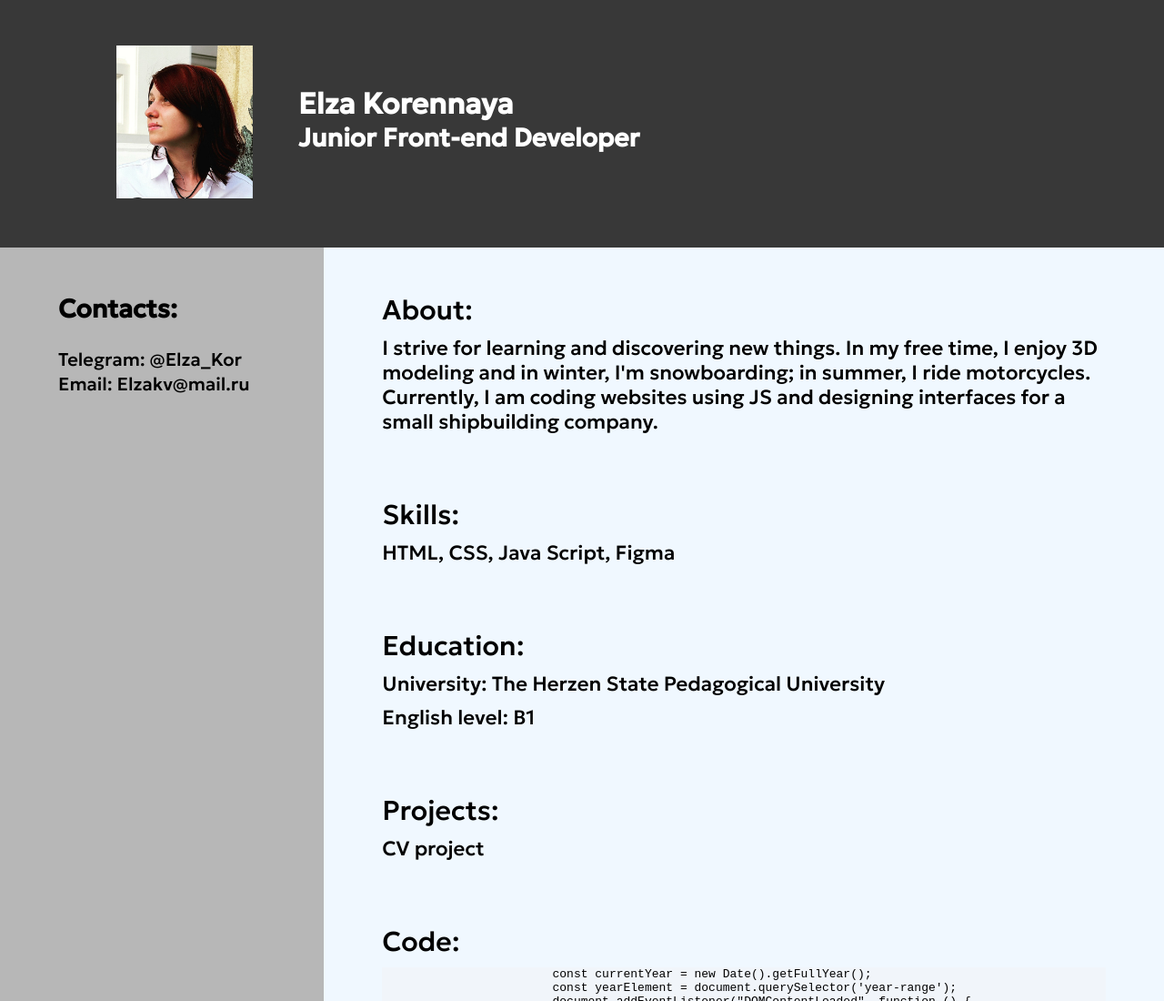
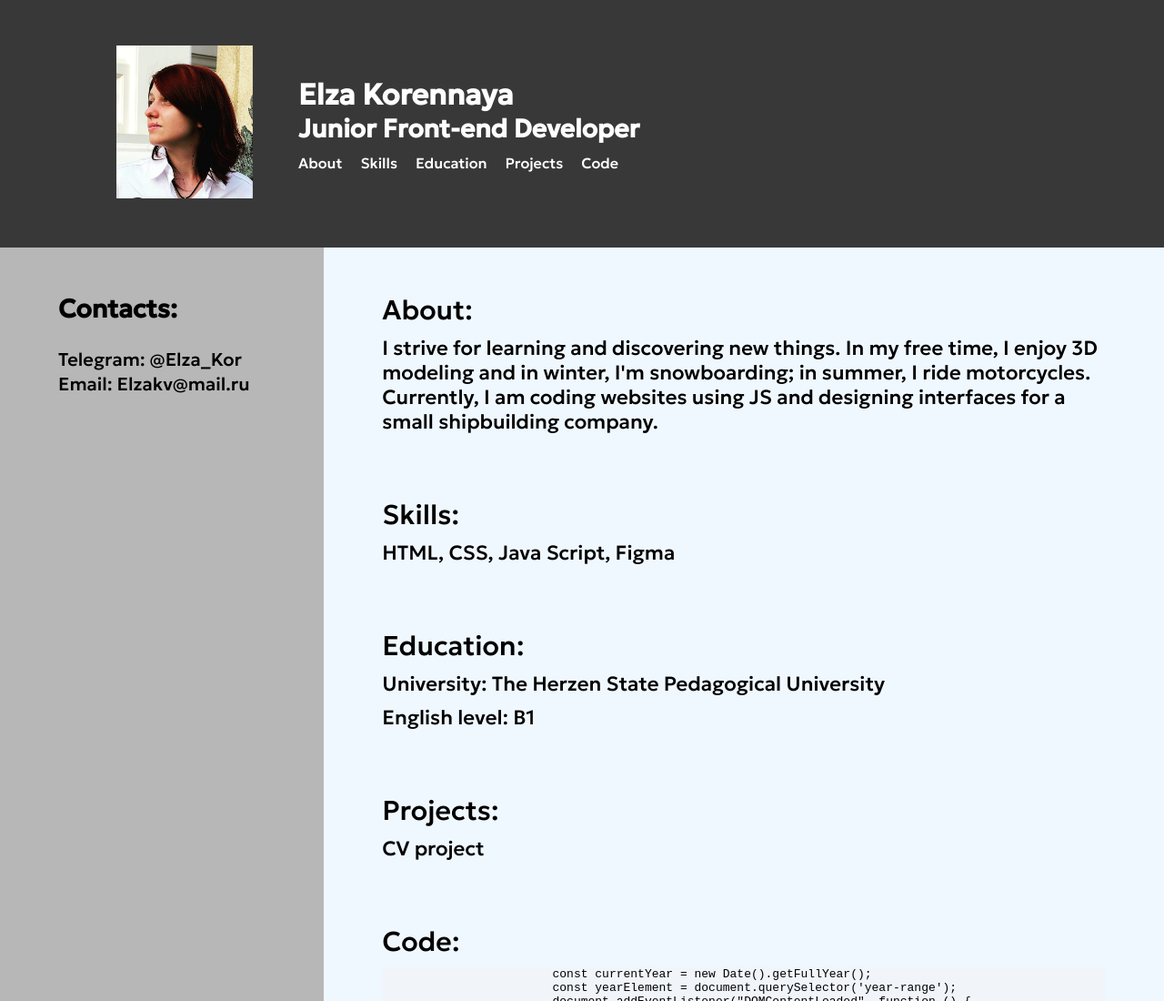
Before and after one commit to Mantik0re/rsschool-cv, a plain HTML site: page index.html in a window 1280 px wide. Shown: the top 1100 px of the page at 91% size. Drawn offline with Linux system fonts and the light colour scheme.

Commit message:
feat: add navigation

```diff
--- a/index.html
+++ b/index.html
@@ -15,7 +15,15 @@
             <div class="header__text">
                 <h1>Elza Korennaya</h1>
                 <h2>Junior Front-end Developer</h2>
-                <nav></nav>
+                <nav>
+                    <ul>
+                        <li><a href="#about">About</a></li>
+                        <li><a href="#skills">Skills</a></li>
+                        <li><a href="#education">Education</a></li>
+                        <li><a href="#projects">Projects</a></li>
+                        <li><a href="#code">Code</a></li>
+                    </ul>
+                </nav>
             </div>
         </header>
         <main>
@@ -24,7 +32,7 @@
                 <p>Telegram: @Elza_Kor</li>
                 <p>Email: Elzakv@mail.ru</li>
             </div>
-            <div class="about">
+            <div class="about" id="about">
                 <div class="about__text about__section">
                     <p class="title">About:</p>
                     <p class="text">I strive for learning and discovering new things. In my free time, I enjoy 3D
@@ -32,22 +40,22 @@
                         Currently, I am coding websites using JS and designing interfaces for a small shipbuilding
                         company.</p>
                 </div>
-                <div class="skills about__section">
+                <div class="skills about__section" id="skills">
                     <p class="title">Skills:</p>
                     <p class="text">HTML, CSS, Java Script, Figma
                 </div>
-                <div class="education about__section">
+                <div class="education about__section" id="education">
                     <p class="title">Education:</p>
                     <p class="text">University: The Herzen State Pedagogical University</p>
                     <p class="text">English level: B1</p>
                 </div>
-                <div class="projects about__section">
+                <div class="projects about__section" id="projects">
                     <p class="title">Projects:</p>
                     <a href="https://mantik0re.github.io/rsschool-cv/">
                         <p class="text">CV project</p>
                     </a>
                 </div>
-                <div class="code about__section">
+                <div class="code about__section" id="code">
                     <p class="title">Code:</p>
                     <pre>
                         const currentYear = new Date().getFullYear();
--- a/style.css
+++ b/style.css
@@ -7,6 +7,7 @@
 
 * {
     margin: 0;
+    scroll-behavior: smooth;
 }
 
 h2 {
@@ -37,10 +38,9 @@ body {
 }
 
 header {
-    padding: 50px 10%;
+    padding: 50px 0 50px 10%;
     width: 80%;
     display: flex;
-    justify-content: flex-start;
     align-items: center;
     gap: 50px;
 }
@@ -53,11 +53,27 @@ header {
     width: 100%;
 }
 
+nav ul {
+    display: flex;
+    gap: 20px;
+    padding-left: 0;
+}
+
+nav a {
+    color: #fff;
+}
+
+nav a:hover {
+    color: #e3e3e3;
+}
+
+nav ul li {
+    list-style-type: none;
+}
+
 main {
     display: flex;
-    /* padding: 50px 5%; */
     background-color: #b7b7b7;
-
 }
 
 .contacts {
```
